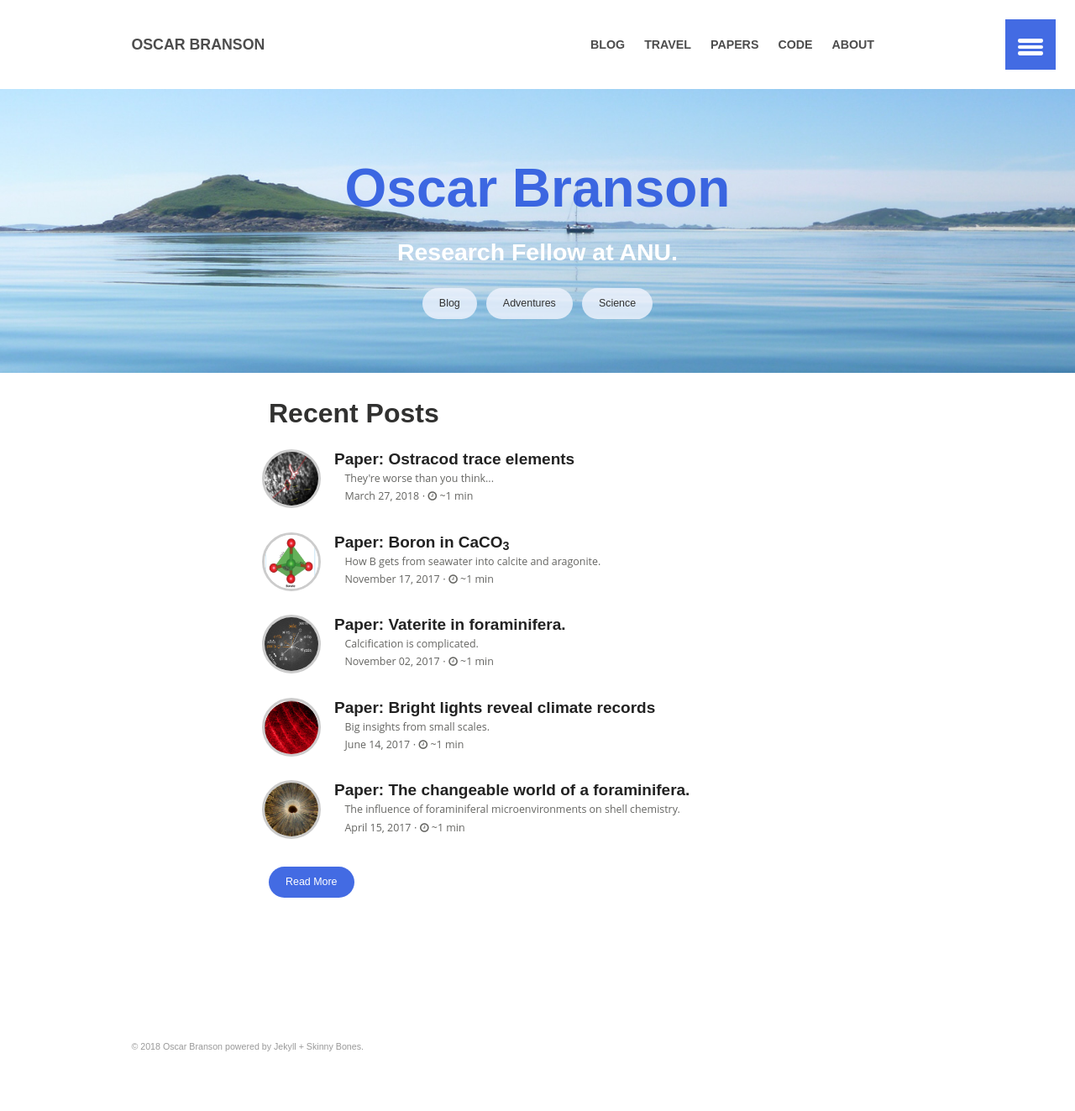
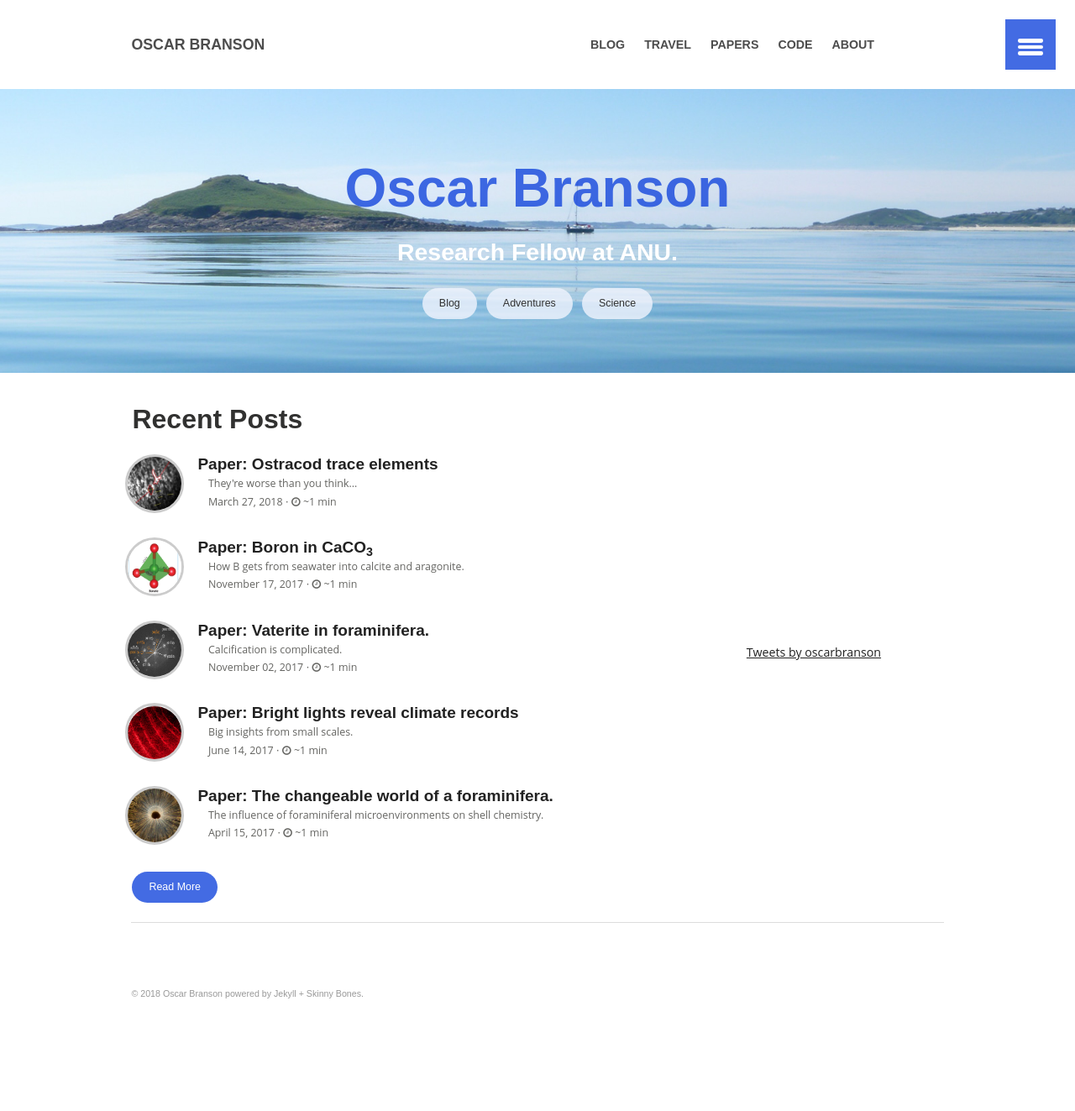
Before and after one commit to oscarbranson/oscarbranson.github.io, a Jekyll site: the page built from index.md, in a window 1280 px wide. Shown: the whole page at 84% size. Built offline with Jekyll 4.4.1, drawn with Linux system fonts in a browser that asks for light colours; comment, search, counter and statistics services are not loaded; after the commit the page ends 1260 px from its top, so only the background shows below that.

Commit message:
include twitter feed

```diff
--- a/_includes/footer.html
+++ b/_includes/footer.html
@@ -1,5 +1,5 @@
 <footer role="contentinfo" id="site-footer">
-	<nav role="navigation" class="menu bottom-menu">
+	<!-- <nav role="navigation" class="menu bottom-menu">
 		<ul class="menu-item">
 		{% for link in site.data.footer %}
       {% if link.url contains 'http' %}
@@ -10,6 +10,7 @@
 			<li><a href="{{ domain }}{{ link.url }}" {% if link.url contains 'http' %}target="_blank"{% endif %}>{{ link.title }}</a></li>
 		{% endfor %}
 		</ul>
-	</nav><!-- /.bottom-menu -->
+	</nav> -->
+	<!-- /.bottom-menu -->
 	<p class="copyright">&#169; {{ site.time | date: '%Y' }} <a href="{{ site.url }}">{{ site.title }}</a> powered by <a href="http://jekyllrb.com">Jekyll</a> + <a href="http://mmistakes.github.io/skinny-bones-jekyll/">Skinny Bones</a>.</p>
 </footer>
--- a/_includes/recent-posts.html
+++ b/_includes/recent-posts.html
@@ -1,5 +1,5 @@
-<section class="entry">
-    <div class="entry-wrapper">
+<!-- <section class="entry"> -->
+    <!-- <div class="entry-wrapper"> -->
         <h1>Recent Posts</h1>
         <ul class="unstyled-list">
             {% for post in site.posts limit:5 %}
@@ -24,5 +24,5 @@
             {% endfor %}
         </ul>
     <a href="{{ site.url }}/blog/" class="btn blue">Read More</a>
-    </div>
-</section>
+    <!-- </div> -->
+<!-- </section> -->
--- a/_layouts/home.html
+++ b/_layouts/home.html
@@ -56,8 +56,14 @@
 
     <div id="page-wrapper">
       {% include browser-upgrade.html %}
+    </div>
 
-  {% include recent-posts.html %}
+    <div class="wrap">
+      <table>
+        <td>{% include recent-posts.html %}</td>
+        <td><a class="twitter-timeline" data-width="500" data-height="600" href="https://twitter.com/oscarbranson?ref_src=twsrc%5Etfw">Tweets by oscarbranson</a> <script async src="https://platform.twitter.com/widgets.js" charset="utf-8"></script></td>
+      </table>
+    </div>
 
   {% include footer.html %}
 
```
